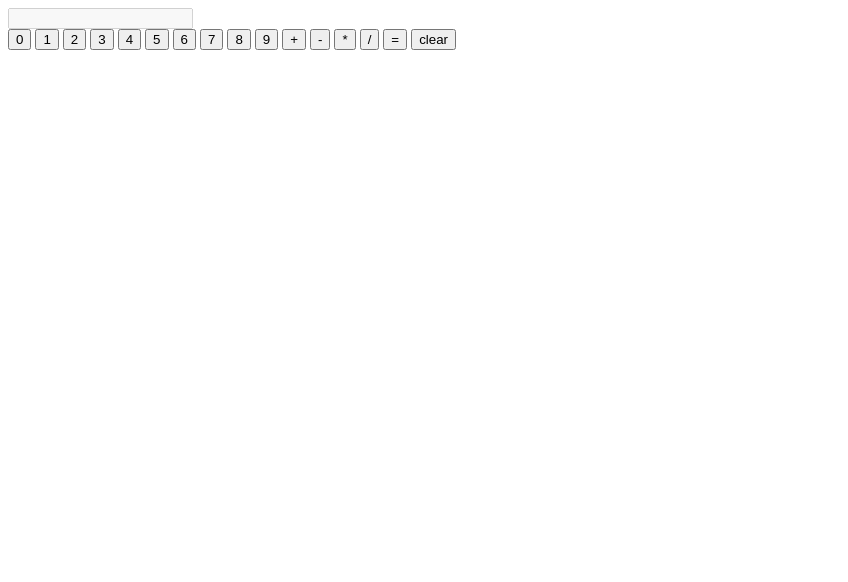
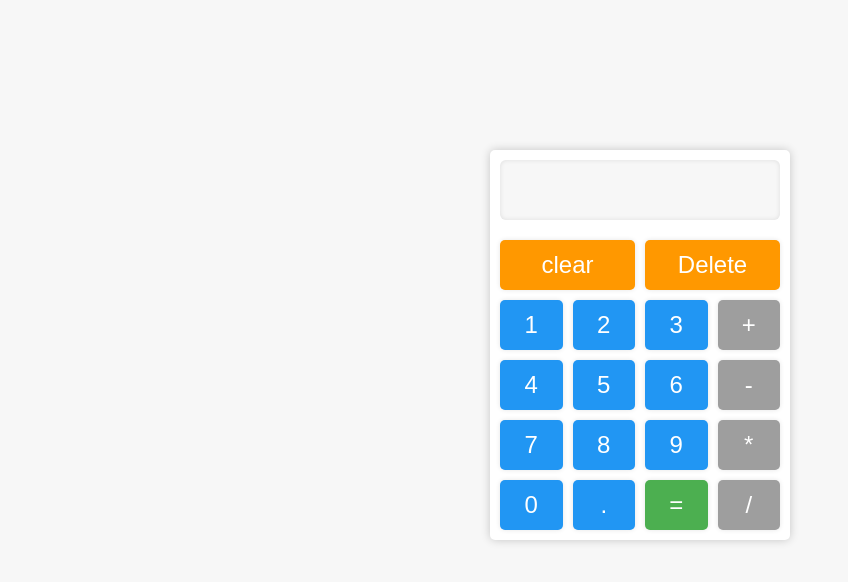
Before and after one commit to sabbir-h04/Calculator, a plain HTML site: page index.html in a window 1280 px wide. Shown: the whole page, without its empty margins (0-848 px from the left). Drawn offline with Linux system fonts and the light colour scheme.

Commit message:
structure reassigned and style added

```diff
--- a/index.html
+++ b/index.html
@@ -14,22 +14,24 @@
         <input type="text" id="display" disabled />
       </div>
       <div class="calculatorKey">
-        <button class="digitBtn btn" value="0">0</button>
+        <button class="btn clearBtn">clear</button>
+        <button class="btn backBtn">Delete</button>
         <button class="digitBtn btn" value="1">1</button>
         <button class="digitBtn btn" value="2">2</button>
         <button class="digitBtn btn" value="3">3</button>
+        <button class="operationBtn btn" value="+">+</button>
         <button class="digitBtn btn" value="4">4</button>
         <button class="digitBtn btn" value="5">5</button>
         <button class="digitBtn btn" value="6">6</button>
+        <button class="operationBtn btn" value="-">-</button>
         <button class="digitBtn btn" value="7">7</button>
         <button class="digitBtn btn" value="8">8</button>
         <button class="digitBtn btn" value="9">9</button>
-        <button class="operationBtn btn" value="+">+</button>
-        <button class="operationBtn btn" value="-">-</button>
         <button class="operationBtn btn" value="*">*</button>
+        <button class="digitBtn btn" value="0">0</button>
+        <button class="dotBtn btn" value=".">.</button>
+        <button class="equalBtn btn" value="=">=</button>
         <button class="operationBtn btn" value="/">/</button>
-        <button class="equalBtn btn" value="=">=</button>
-        <button class="btn clearBtn">clear</button>
       </div>
     </div>
   </body>
--- a/style.css
+++ b/style.css
@@ -1,3 +1,85 @@
-input[type='text'] {
+* {
+  box-sizing: border-box;
+  margin: 0;
+  padding: 0;
+}
+
+body {
+  font-family: Arial, sans-serif;
+  background-color: #f7f7f7;
+}
+
+.calculator {
+  max-width: 300px;
+  margin: 150px auto;
+  background-color: #fff;
+  border-radius: 5px;
+  box-shadow: 0 0 10px rgba(0, 0, 0, 0.2);
+}
+
+.calculatorDisplay {
+  padding: 10px;
+}
+
+.calculatorDisplay input {
+  width: 100%;
+  height: 60px;
+  font-size: 24px;
   text-align: right;
+  border: none;
+  background-color: #f7f7f7;
+  border-radius: 6px;
+  box-shadow: inset 0 0 5px rgba(0, 0, 0, 0.1);
+  outline: none;
 }
+
+.calculatorKey {
+  display: grid;
+  grid-template-columns: repeat(4, 1fr);
+  gap: 10px;
+  padding: 10px;
+}
+
+.btn {
+  width: 100%;
+  height: 50px;
+  font-size: 24px;
+  color: #fff;
+  background-color: #2196f3;
+  border: none;
+  border-radius: 5px;
+  box-shadow: 0 0 5px rgba(0, 0, 0, 0.1);
+  cursor: pointer;
+  transition: all 0.2s ease;
+}
+
+.btn:hover {
+  background-color: #0d8bf3;
+}
+
+.clearBtn,
+.backBtn {
+  grid-column: span 2;
+  background-color: #ff9800;
+}
+
+.clearBtn:hover,
+.backBtn:hover {
+  background-color: #e69500;
+}
+
+.operationBtn {
+  background-color: #9e9e9e;
+}
+
+.operationBtn:hover {
+  background-color: #7e7e7e;
+}
+
+.equalBtn {
+  background-color: #4caf50;
+}
+
+.equalBtn:hover {
+  background-color: #3e8e41;
+}
```
